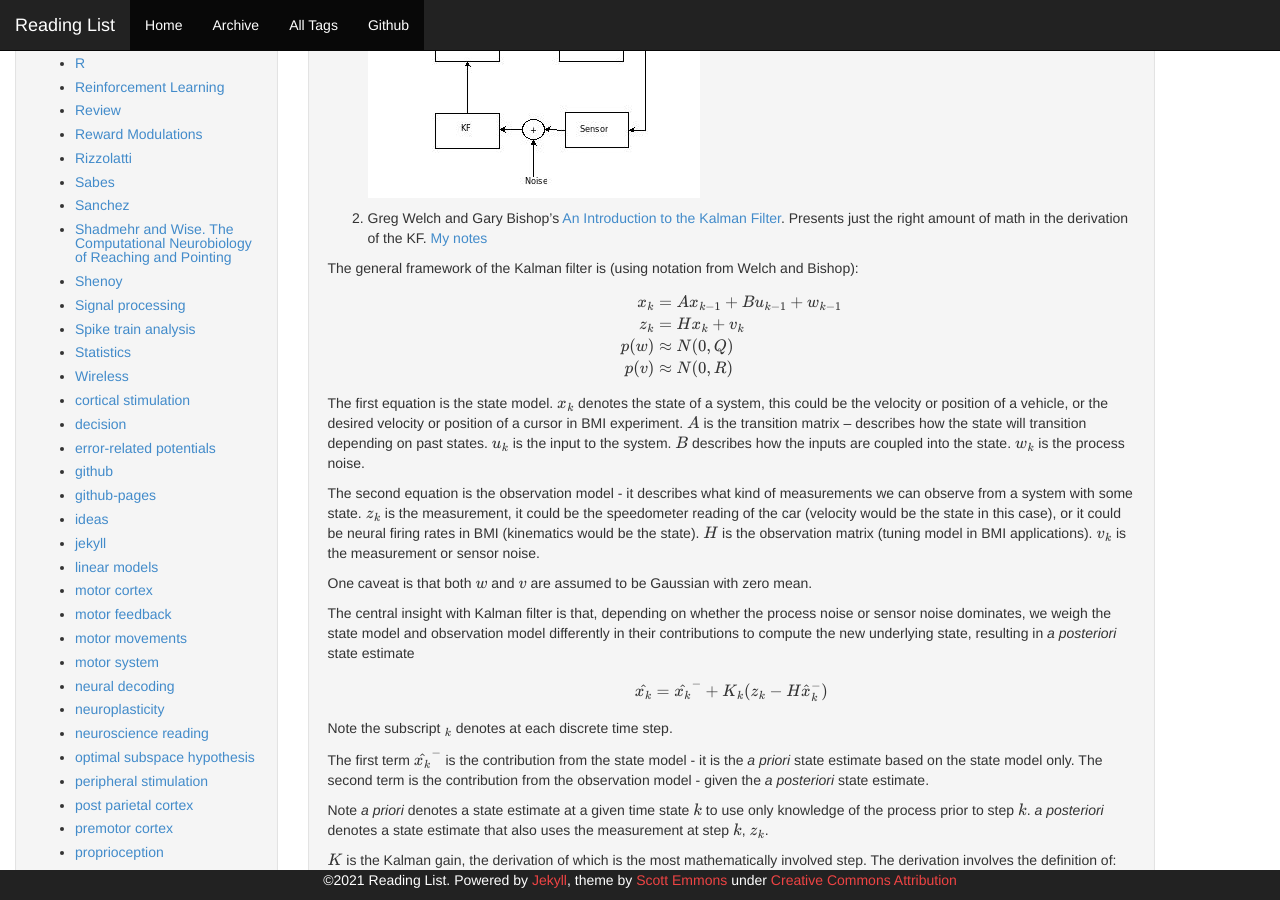
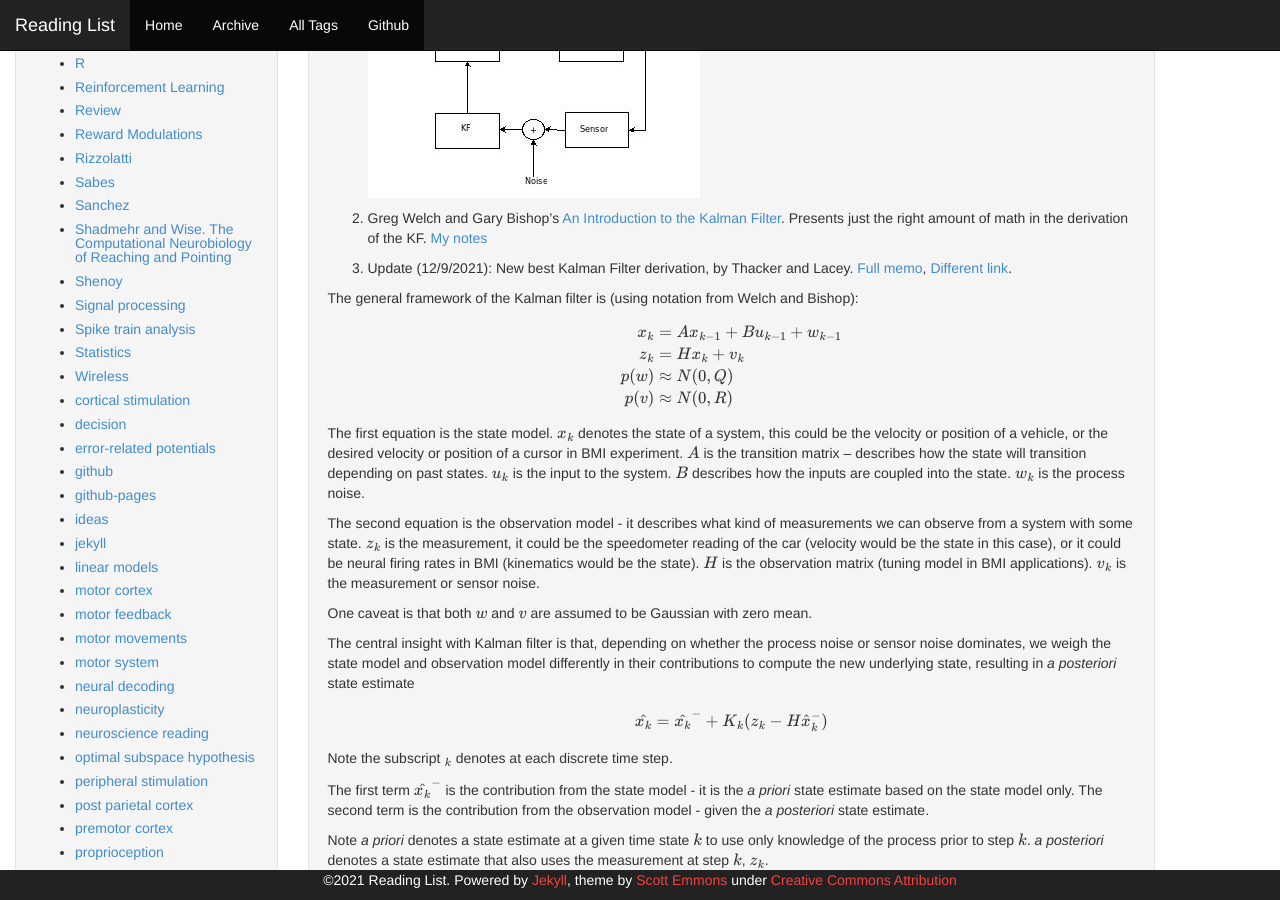
Before and after one commit to allenyin/reading_list, a Jekyll site: the page built from _posts/2016-04-12-WienerFilters.md, in a window 1280 px wide and 900 px high, scrolled down 945 px. Built offline with Jekyll 4.4.1, drawn with Linux system fonts in a browser that asks for light colours; formulas are drawn with MathJax 3.

Commit message:
Updated the best KF resource!

```diff
--- a/_posts/2016-04-12-WienerFilters.md
+++ b/_posts/2016-04-12-WienerFilters.md
@@ -50,6 +50,8 @@ Two good sources on Kalman Filter:
     ![block-diagram]({{ site.baseurl }}/assets/KFcontrol_blockdiagram.jpg)
 
 2. Greg Welch and Gary Bishop's [An Introduction to the Kalman Filter](https://www.cs.unc.edu/~welch/media/pdf/kalman_intro.pdf). Presents just the right amount of math in the derivation of the KF. [My notes]({{ site.baseurl }}/assets/WelchNotes.pdf)
+
+3. Update (12/9/2021): New best Kalman Filter derivation, by Thacker and Lacey. [Full memo](https://citeseerx.ist.psu.edu/viewdoc/download?doi=10.1.1.408.5594&rep=rep1&type=pdf), [Different link](https://web.mit.edu/kirtley/kirtley/binlustuff/literature/control/Kalman%20filter.pdf).
 
 The general framework of the Kalman filter is (using notation from Welch and Bishop):
 
```
